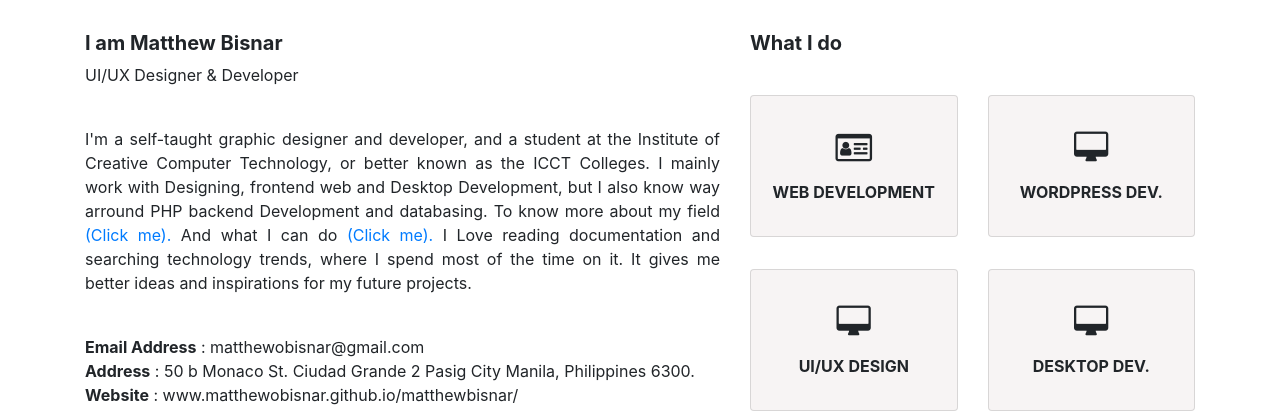
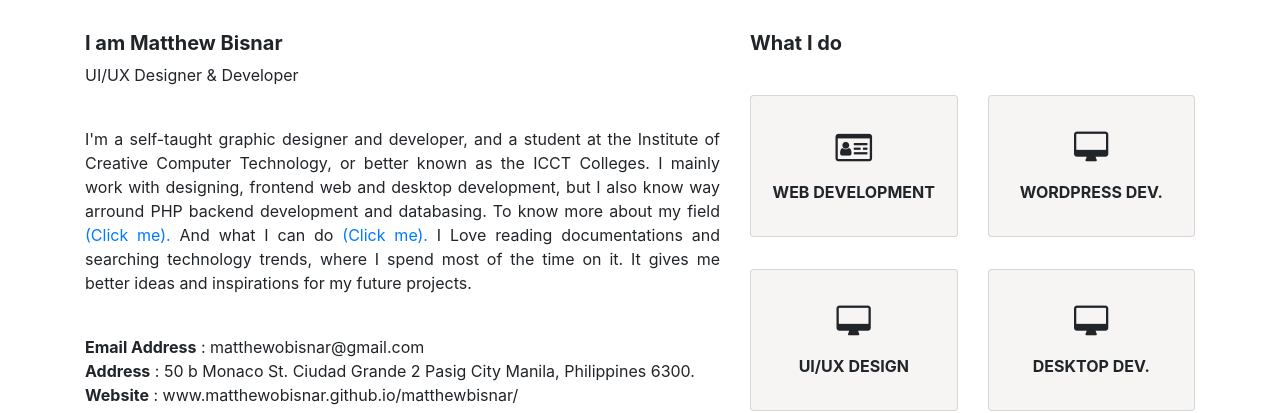
Before and after one commit to matthewobisnar/matthewbisnar, a website: page index.html in a window 1280 px wide. Shown: the part 980-1393 px from the top of the page. Drawn offline with nearby package versions, Linux system fonts and the light colour scheme.

Commit message:
paragraph fixed

```diff
--- a/index.html
+++ b/index.html
@@ -108,9 +108,9 @@
                             </div>
                             <div class="author-content">
                                 <p class="text-justify font-weight-normal">
-                                    I'm a self-taught graphic designer and developer, and a student at the Institute of Creative Computer Technology, or better known as the ICCT Colleges. I mainly work with Designing,
-                                    frontend web and Desktop Development, but I also know way arround PHP backend Development and databasing. To know more about my field  <a href="#skills" style="text-decoration: none">(Click me).</a> And what I can do <a href="#services" style="text-decoration: none">(Click me).</a>
-                                    I Love reading documentation and searching technology trends, where I spend most of the time on it. It gives me better ideas and inspirations for my future projects.
+                                    I'm a self-taught graphic designer and developer, and a student at the Institute of Creative Computer Technology, or better known as the ICCT Colleges. I mainly work with designing,
+                                    frontend web and desktop development, but I also know way arround PHP backend development and databasing. To know more about my field  <a href="#skills" style="text-decoration: none">(Click me).</a> And what I can do <a href="#services" style="text-decoration: none">(Click me).</a>
+                                    I Love reading documentations and searching technology trends, where I spend most of the time on it. It gives me better ideas and inspirations for my future projects.
                                 </p><br/>
                                 <p class="font-weight-normal">
                                     <span class="font-weight-bold">Email Address</span> : matthewobisnar@gmail.com<br/>
```
